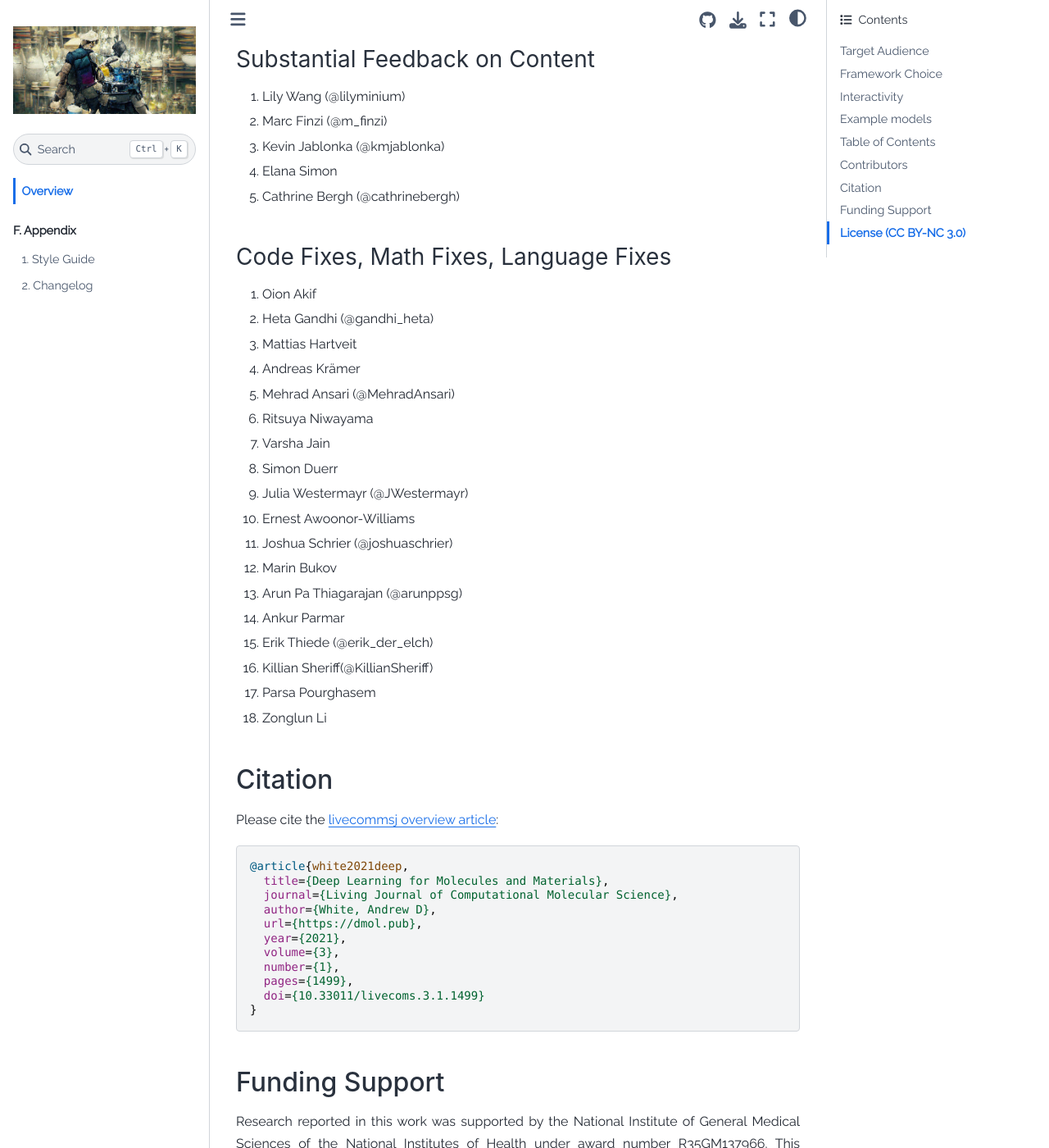
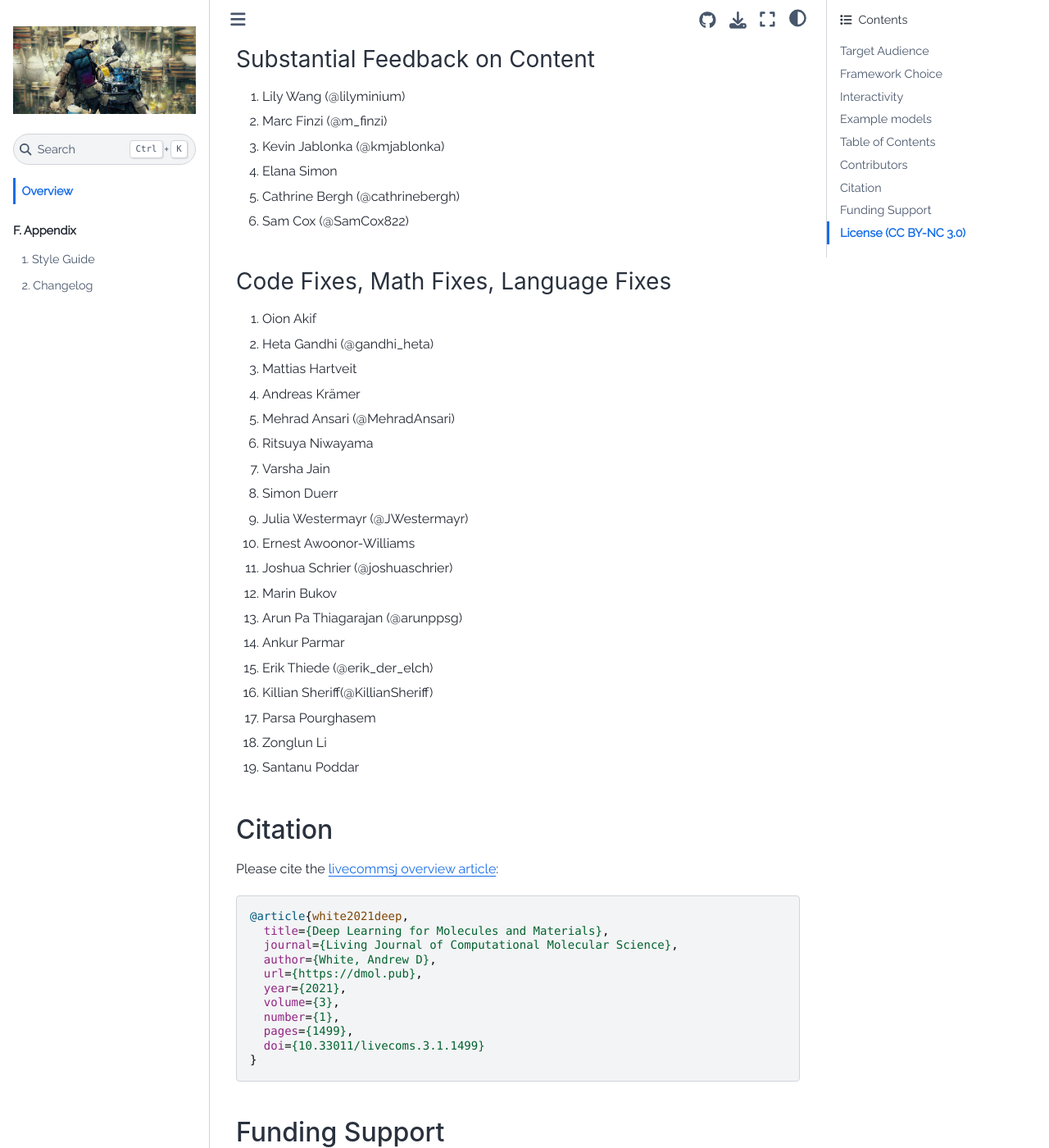
Before and after one commit to whitead/dmol-book, a Jupyter Book: the page built from index.md, in a window 1280 px wide and 1400 px high, scrolled down 3793 px. Shown: the whole window at 82% size. Built offline with Jupyter Book 1.0.4 settings and Sphinx 7.4.7 and the Sphinx Book theme 1.1.4, drawn with Linux system fonts in a browser that asks for light colours; pages that are not in the unit, such as notebooks, are missing from menus.

Commit message:
Updated contributor list

```diff
--- a/index.md
+++ b/index.md
@@ -73,6 +73,7 @@ Thank you to contributors for offering suggestions, identifying errors, and help
 3. Kevin Jablonka (@kmjablonka)
 4. Elana Simon
 5. Cathrine Bergh (@cathrinebergh)
+6. Sam Cox (@SamCox822)
 
 ### Code Fixes, Math Fixes, Language Fixes
 
@@ -94,6 +95,7 @@ Thank you to contributors for offering suggestions, identifying errors, and help
 16. Killian Sheriff(@KillianSheriff)
 17. Parsa Pourghasem
 18. Zonglun Li
+19. Santanu Poddar
 
 
 ## Citation
```
